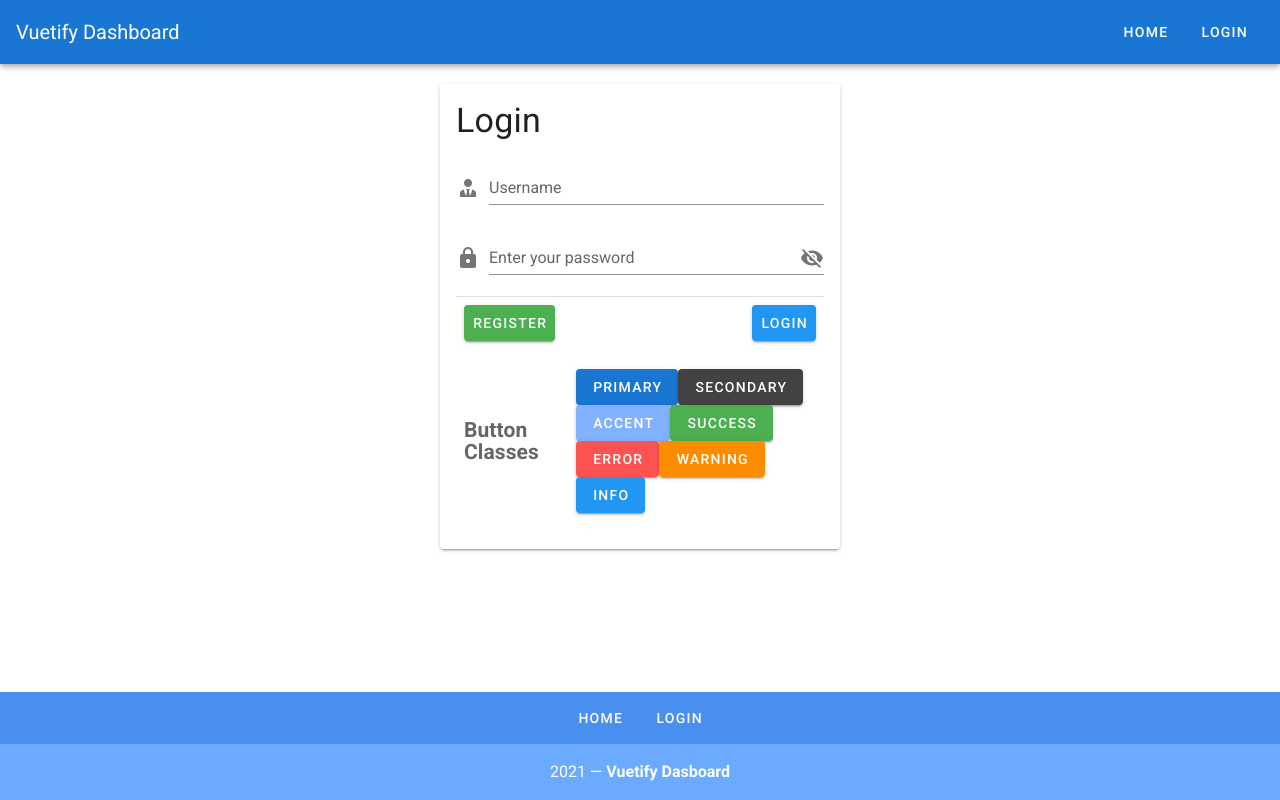
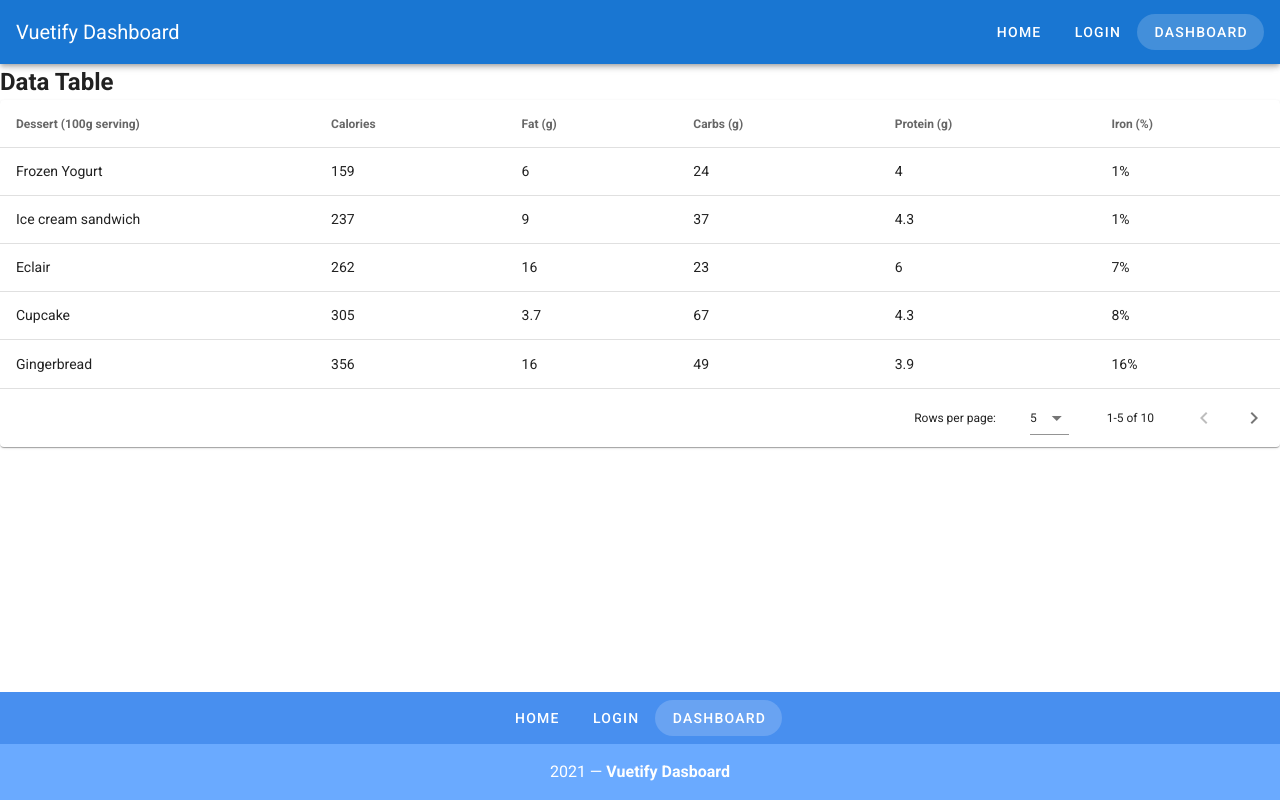
Before and after one commit to ZenMnky/vue-mastery-beautify-with-vuetify, a Vue app: page /dashboard in a window 1280 px wide. Built offline with nearby package versions, Linux system fonts and the light colour scheme.

Commit message:
End of Components Pt 2 - Multipage Routing and more complex components

```diff
--- a/src/App.vue
+++ b/src/App.vue
@@ -5,65 +5,31 @@
         Vuetify Dashboard
       </v-toolbar-title>
       <v-spacer></v-spacer>
-      <v-btn text rounded>Home</v-btn>
-      <v-btn text rounded>Login</v-btn>
+      <v-btn
+        v-for="link in links"
+        :key="`${link.label}-header-link`"
+        text
+        rounded
+        :to="link.url"
+      >
+        {{ link.label }}
+      </v-btn>
     </v-app-bar>
     <v-main>
-      <v-card width="400" class="mx-auto mt-5">
-        <v-card-title primary-title>
-          <h1 class="display-1">Login</h1>
-        </v-card-title>
-        <v-card-text>
-          <v-form>
-            <v-text-field
-              name="username"
-              label="Username"
-              prepend-icon="mdi-account-tie"
-            ></v-text-field>
-            <v-text-field
-              name="name"
-              label="Enter your password"
-              hint="At least 8 characters"
-              min="8"
-              placeholder="Password"
-              :type="showPassword ? 'text' : 'password'"
-              prepend-icon="mdi-lock"
-              :append-icon="showPassword ? 'mdi-eye' : 'mdi-eye-off'"
-              @click:append="showPassword = !showPassword"
-            ></v-text-field>
-            <v-divider></v-divider>
-            <v-card-actions>
-              <v-btn color="success">Register</v-btn>
-              <v-spacer></v-spacer>
-              <v-btn color="info">Login</v-btn>
-            </v-card-actions>
-            <v-card-actions>
-              <h2>Button Classes</h2>
-              <v-container>
-                <v-btn color="primary">primary</v-btn>
-                <v-btn color="secondary">secondary</v-btn>
-                <v-btn color="accent">accent</v-btn>
-                <v-btn color="success">success</v-btn>
-                <v-btn color="error">error</v-btn>
-                <v-btn color="warning">warning</v-btn>
-                <v-btn color="info">info</v-btn>
-              </v-container>
-            </v-card-actions>
-          </v-form>
-        </v-card-text>
-      </v-card>
+      <router-view></router-view>
     </v-main>
     <v-footer color="primary lighten-1" padless>
       <v-row justify="center" no-gutters>
         <v-btn
           v-for="link in links"
-          :key="link"
+          :key="`${link.label}-footer-link`"
           color="white"
           text
           rounded
           class="my-2"
+          :to="link.url"
         >
-          {{ link }}
+          {{ link.label }}
         </v-btn>
         <v-col class="primary lighten-2 py-4 text-center white--text" cols="12">
           {{ new Date().getFullYear() }} — <strong>Vuetify Dasboard</strong>
@@ -80,8 +46,20 @@
   components: {},
 
   data: () => ({
-    showPassword: false,
-    links: ['Home', 'Login'],
+    links: [
+      {
+        label: 'Home',
+        url: '/',
+      },
+      {
+        label: 'Login',
+        url: '/login',
+      },
+      {
+        label: 'Dashboard',
+        url: '/dashboard',
+      },
+    ],
   }),
 };
 </script>
--- a/src/router/index.js
+++ b/src/router/index.js
@@ -1,14 +1,14 @@
-import Vue from 'vue'
-import VueRouter from 'vue-router'
-import Home from '../views/Home.vue'
+import Vue from 'vue';
+import VueRouter from 'vue-router';
+import Home from '../views/Home.vue';
 
-Vue.use(VueRouter)
+Vue.use(VueRouter);
 
 const routes = [
   {
     path: '/',
     name: 'Home',
-    component: Home
+    component: Home,
   },
   {
     path: '/about',
@@ -16,14 +16,25 @@
     // route level code-splitting
     // this generates a separate chunk (about.[hash].js) for this route
     // which is lazy-loaded when the route is visited.
-    component: () => import(/* webpackChunkName: "about" */ '../views/About.vue')
-  }
-]
+    component: () =>
+      import(/* webpackChunkName: "about" */ '../views/About.vue'),
+  },
+  {
+    path: '/login',
+    name: 'Login',
+    component: () => import('../views/Login.vue'),
+  },
+  {
+    path: '/dashboard',
+    name: 'Dashboard',
+    component: () => import('../views/Dashboard.vue'),
+  },
+];
 
 const router = new VueRouter({
   mode: 'history',
   base: process.env.BASE_URL,
-  routes
-})
+  routes,
+});
 
-export default router
+export default router;
--- /dev/null
+++ b/src/views/Dashboard.vue
@@ -0,0 +1,136 @@
+<template>
+  <section>
+    <h1>Data Table</h1>
+    <v-data-table
+      :headers="headers"
+      :items="desserts"
+      :items-per-page="5"
+      class="elevation-1"
+      @click:row="selectRow"
+    ></v-data-table>
+
+    <v-snackbar v-model="snackbar">
+      You have selected {{ currentItem }}
+
+      <template v-slot:action="{ attrs }">
+        <v-btn color="pink" text v-bind="attrs" @click="snackbar = false">
+          Close
+        </v-btn>
+      </template>
+    </v-snackbar>
+  </section>
+</template>
+
+<script>
+export default {
+  data() {
+    return {
+      snackbar: false,
+      currentItem: '',
+      headers: [
+        {
+          text: 'Dessert (100g serving)',
+          align: 'start',
+          sortable: false,
+          value: 'name',
+        },
+        { text: 'Calories', value: 'calories' },
+        { text: 'Fat (g)', value: 'fat' },
+        { text: 'Carbs (g)', value: 'carbs' },
+        { text: 'Protein (g)', value: 'protein' },
+        { text: 'Iron (%)', value: 'iron' },
+      ],
+      desserts: [
+        {
+          name: 'Frozen Yogurt',
+          calories: 159,
+          fat: 6.0,
+          carbs: 24,
+          protein: 4.0,
+          iron: '1%',
+        },
+        {
+          name: 'Ice cream sandwich',
+          calories: 237,
+          fat: 9.0,
+          carbs: 37,
+          protein: 4.3,
+          iron: '1%',
+        },
+        {
+          name: 'Eclair',
+          calories: 262,
+          fat: 16.0,
+          carbs: 23,
+          protein: 6.0,
+          iron: '7%',
+        },
+        {
+          name: 'Cupcake',
+          calories: 305,
+          fat: 3.7,
+          carbs: 67,
+          protein: 4.3,
+          iron: '8%',
+        },
+        {
+          name: 'Gingerbread',
+          calories: 356,
+          fat: 16.0,
+          carbs: 49,
+          protein: 3.9,
+          iron: '16%',
+        },
+        {
+          name: 'Jelly bean',
+          calories: 375,
+          fat: 0.0,
+          carbs: 94,
+          protein: 0.0,
+          iron: '0%',
+        },
+        {
+          name: 'Lollipop',
+          calories: 392,
+          fat: 0.2,
+          carbs: 98,
+          protein: 0,
+          iron: '2%',
+        },
+        {
+          name: 'Honeycomb',
+          calories: 408,
+          fat: 3.2,
+          carbs: 87,
+          protein: 6.5,
+          iron: '45%',
+        },
+        {
+          name: 'Donut',
+          calories: 452,
+          fat: 25.0,
+          carbs: 51,
+          protein: 4.9,
+          iron: '22%',
+        },
+        {
+          name: 'KitKat',
+          calories: 518,
+          fat: 26.0,
+          carbs: 65,
+          protein: 7,
+          iron: '6%',
+        },
+      ],
+    };
+  },
+  methods: {
+    selectRow(event) {
+      this.snackbar = true;
+      this.currentItem = event.name;
+    },
+  },
+};
+</script>
+
+<style></style>
--- a/src/views/Home.vue
+++ b/src/views/Home.vue
@@ -1,18 +1,17 @@
 <template>
   <div class="home">
-    <img alt="Vue logo" src="../assets/logo.png">
-    <HelloWorld msg="Welcome to Your Vue.js App"/>
+    <HelloWorld msg="Welcome to Your Vue.js App" />
   </div>
 </template>
 
 <script>
 // @ is an alias to /src
-import HelloWorld from '@/components/HelloWorld.vue'
+import HelloWorld from '@/components/HelloWorld.vue';
 
 export default {
   name: 'Home',
   components: {
-    HelloWorld
-  }
-}
+    HelloWorld,
+  },
+};
 </script>
--- /dev/null
+++ b/src/views/Login.vue
@@ -0,0 +1,58 @@
+<template>
+  <v-card width="400" class="mx-auto mt-5">
+    <v-card-title primary-title>
+      <h1 class="display-1">Login</h1>
+    </v-card-title>
+    <v-card-text>
+      <v-form>
+        <v-text-field
+          name="username"
+          label="Username"
+          prepend-icon="mdi-account-tie"
+        ></v-text-field>
+        <v-text-field
+          name="name"
+          label="Enter your password"
+          hint="At least 8 characters"
+          min="8"
+          placeholder="Password"
+          :type="showPassword ? 'text' : 'password'"
+          prepend-icon="mdi-lock"
+          :append-icon="showPassword ? 'mdi-eye' : 'mdi-eye-off'"
+          @click:append="showPassword = !showPassword"
+        ></v-text-field>
+        <v-divider></v-divider>
+        <v-card-actions>
+          <v-btn color="success">Register</v-btn>
+          <v-spacer></v-spacer>
+          <v-btn color="info">Login</v-btn>
+        </v-card-actions>
+        <v-card-actions>
+          <h2>Button Classes</h2>
+          <v-container>
+            <v-btn color="primary">primary</v-btn>
+            <v-btn color="secondary">secondary</v-btn>
+            <v-btn color="accent">accent</v-btn>
+            <v-btn color="success">success</v-btn>
+            <v-btn color="error">error</v-btn>
+            <v-btn color="warning">warning</v-btn>
+            <v-btn color="info">info</v-btn>
+          </v-container>
+        </v-card-actions>
+      </v-form>
+    </v-card-text>
+  </v-card>
+</template>
+
+<script>
+export default {
+  name: 'LoginPage',
+  data() {
+    return {
+      showPassword: false,
+    };
+  },
+};
+</script>
+
+<style></style>
```
